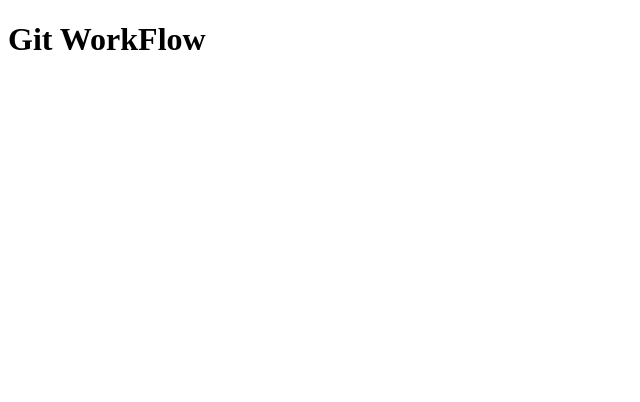
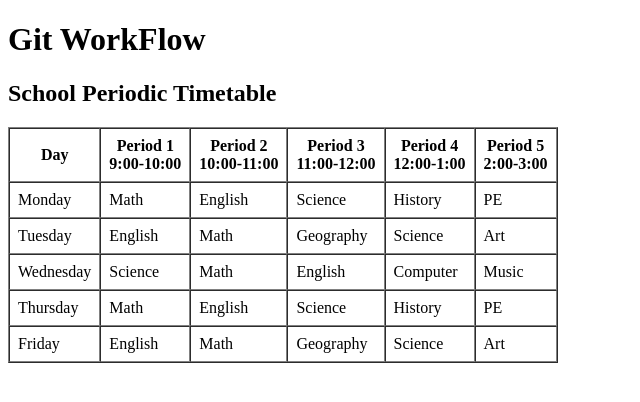
Before and after one commit to umangprajapati2210/Git-WorkFlow, a plain HTML site: page index.html in a window 1280 px wide. Shown: the whole page, without its empty margins (0-640 px from the left). Drawn offline with Linux system fonts and the light colour scheme.

Commit message:
Updated index.html file

```diff
--- a/index.html
+++ b/index.html
@@ -3,9 +3,65 @@
 <head>
     <meta charset="UTF-8">
     <meta name="viewport" content="width=device-width, initial-scale=1.0">
-    <title>Git & GitHub</title>
+    <title>Git & Github WorkFlow</title>
 </head>
 <body>
     <h1>Git WorkFlow</h1>
+
+    <h2>School Periodic Timetable</h2>
+    <table border="1" cellpadding="8" cellspacing="0">
+        <thead>
+            <tr>
+                <th>Day</th>
+                <th>Period 1<br>9:00-10:00</th>
+                <th>Period 2<br>10:00-11:00</th>
+                <th>Period 3<br>11:00-12:00</th>
+                <th>Period 4<br>12:00-1:00</th>
+                <th>Period 5<br>2:00-3:00</th>
+            </tr>
+        </thead>
+        <tbody>
+            <tr>
+                <td>Monday</td>
+                <td>Math</td>
+                <td>English</td>
+                <td>Science</td>
+                <td>History</td>
+                <td>PE</td>
+            </tr>
+            <tr>
+                <td>Tuesday</td>
+                <td>English</td>
+                <td>Math</td>
+                <td>Geography</td>
+                <td>Science</td>
+                <td>Art</td>
+            </tr>
+            <tr>
+                <td>Wednesday</td>
+                <td>Science</td>
+                <td>Math</td>
+                <td>English</td>
+                <td>Computer</td>
+                <td>Music</td>
+            </tr>
+            <tr>
+                <td>Thursday</td>
+                <td>Math</td>
+                <td>English</td>
+                <td>Science</td>
+                <td>History</td>
+                <td>PE</td>
+            </tr>
+            <tr>
+                <td>Friday</td>
+                <td>English</td>
+                <td>Math</td>
+                <td>Geography</td>
+                <td>Science</td>
+                <td>Art</td>
+            </tr>
+        </tbody>
+    </table>
 </body>
 </html>
```
